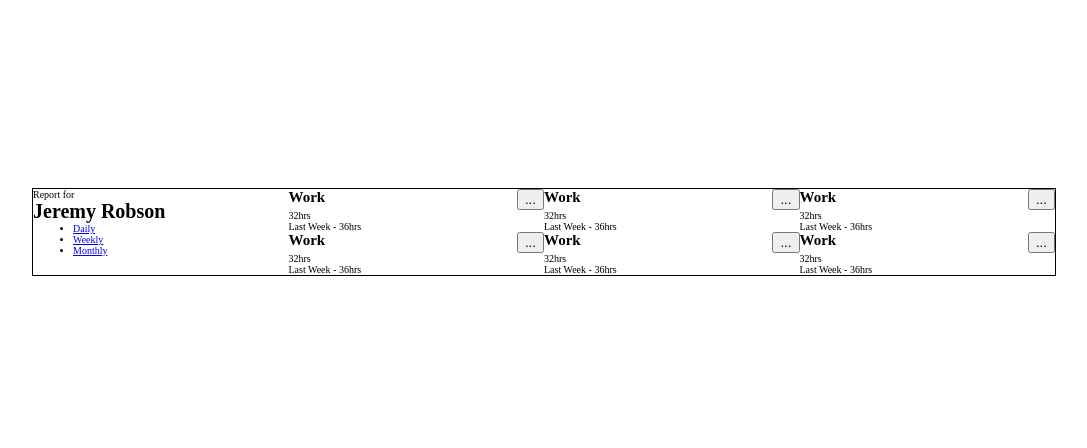
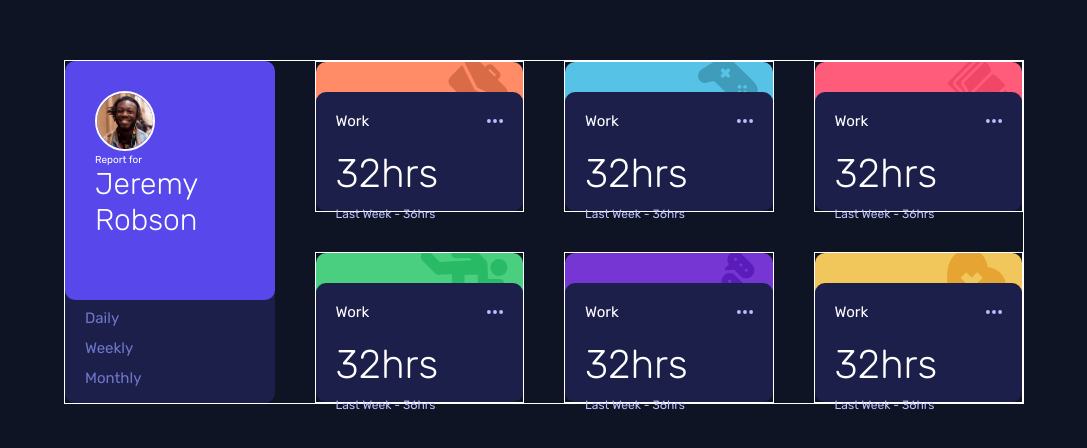
Before and after one commit to Lfreeman124/time-tracking, a plain HTML site: page index.html in a window 1280 px wide. Shown: the part 168-616 px from the top of the page, without its empty margins (96-1183 px from the left). Drawn offline with Linux system fonts and the light colour scheme.

Commit message:
Lots of CSS additions

```diff
--- a/index.html
+++ b/index.html
@@ -14,36 +14,38 @@
 
     <title>Frontend Mentor | Time tracking dashboard</title>
     <link rel="stylesheet" href="style.css" />
+    <style>
+      @import url("https://fonts.googleapis.com/css2?family=Rubik:wght@300;400;500&display=swap");
+    </style>
   </head>
   <body>
     <main>
       <div class="container">
         <!-- User -->
         <div class="user-container">
-
           <div class="user">
+            <img src="./images/image-jeremy.png" alt="" />
             <p>Report for</p>
             <h1 class="user-name">Jeremy Robson</h1>
           </div>
-
           <div class="user-underlay">
-            <nav>
-            <ul>
-              <li class="nav-link nav-daily"><a href="#">Daily</a></li>
-              <li class="nav-link nav-weekly"><a href="#">Weekly</a></li>
-              <li class="nav-link nav-monthly"><a href="#">Monthly</a></li>
-            </ul>
-          </nav>
+            <nav class="time-nav">
+              <a class="nav-link nav-daily" href="#">Daily</a><br />
+              <a class="nav-link nav-weekly" href="#">Weekly</a><br />
+              <a class="nav-link nav-monthly" href="#">Monthly</a><br />
+            </nav>
           </div>
         </div>
 
         <!-- Work -->
         <div class="card-container">
-          <div class="card-container-underlay"></div>
+          <div class="underlay work-underlay">
+            <img src="./images/icon-work.svg" alt="" />
+          </div>
           <div class="category-container">
             <div class="category">
               <h2>Work</h2>
-              <button>...</button>
+              <img src="./images/icon-ellipsis.svg" alt="" />
             </div>
             <p class="time">32hrs</p>
             <p class="last-update">Last Week - 36hrs</p>
@@ -53,11 +55,13 @@
 
         <!-- Play -->
         <div class="card-container">
-          <div class="card-container-underlay"></div>
+          <div class="underlay play-underlay">
+            <img src="./images/icon-play.svg" alt="" />
+          </div>
           <div class="category-container">
             <div class="category">
               <h2>Work</h2>
-              <button>...</button>
+              <img src="./images/icon-ellipsis.svg" alt="" />
             </div>
             <p class="time">32hrs</p>
             <p class="last-update">Last Week - 36hrs</p>
@@ -67,11 +71,13 @@
 
         <!-- Study -->
         <div class="card-container">
-          <div class="card-container-underlay"></div>
+          <div class="underlay study-underlay">
+            <img src="./images/icon-study.svg" alt="" />
+          </div>
           <div class="category-container">
             <div class="category">
               <h2>Work</h2>
-              <button>...</button>
+              <img src="./images/icon-ellipsis.svg" alt="" />
             </div>
             <p class="time">32hrs</p>
             <p class="last-update">Last Week - 36hrs</p>
@@ -81,11 +87,13 @@
 
         <!-- Exercise -->
         <div class="card-container">
-          <div class="card-container-underlay"></div>
+          <div class="underlay exercise-underlay">
+            <img src="./images/icon-exercise.svg" alt="" />
+          </div>
           <div class="category-container">
             <div class="category">
               <h2>Work</h2>
-              <button>...</button>
+              <img src="./images/icon-ellipsis.svg" alt="" />
             </div>
             <p class="time">32hrs</p>
             <p class="last-update">Last Week - 36hrs</p>
@@ -95,11 +103,13 @@
 
         <!-- Social -->
         <div class="card-container">
-          <div class="card-container-underlay"></div>
+          <div class="underlay social-underlay">
+            <img src="./images/icon-social.svg" alt="" />
+          </div>
           <div class="category-container">
             <div class="category">
               <h2>Work</h2>
-              <button>...</button>
+              <img src="./images/icon-ellipsis.svg" alt="" />
             </div>
             <p class="time">32hrs</p>
             <p class="last-update">Last Week - 36hrs</p>
@@ -109,11 +119,13 @@
 
         <!-- Self Care -->
         <div class="card-container">
-          <div class="card-container-underlay"></div>
+          <div class="underlay self-care-underlay">
+            <img src="./images/icon-self-care.svg" alt="" />
+          </div>
           <div class="category-container">
             <div class="category">
               <h2>Work</h2>
-              <button>...</button>
+              <img src="./images/icon-ellipsis.svg" alt="" />
             </div>
             <p class="time">32hrs</p>
             <p class="last-update">Last Week - 36hrs</p>
--- a/style.css
+++ b/style.css
@@ -10,6 +10,8 @@
 
 :root {
   font-size: 62.5%;
+  color: white;
+  font-family: "Rubik", sans-serif;
 
   /* TYPOGRAPHY */
   /* font family */
@@ -26,8 +28,9 @@
   /* COLORS */
   /* primary */
   --clr-blue: hsl(246, 80%, 60%);
+  --clr-orange-light: hsl(15, 100%, 70%);
   --clr-blue-soft: hsl(195, 74%, 62%);
-  --clr-red-light: hsl(15, 100%, 70%);
+  --clr-red-light: hsl(348, 100%, 68%);
   --clr-green-lime: hsl(145, 58%, 55%);
   --clr-violet: hsl(264, 64%, 52%);
   --clr-orange-soft: hsl(43, 84%, 65%);
@@ -41,7 +44,7 @@
 
 /* GLOBALS */
 body {
-  /* background-color: var(--clr-blue); */
+  background-color: var(--clr-blue-very-dark);
 }
 
 main {
@@ -55,19 +58,143 @@ main {
 /* TYPOGRAPHY */
 
 /* LAYOUT */
+
 .container {
-  width: 80%;
-  border: 1px solid black;
+  width: 75%;
+  max-height: 75%;
+  border: 1px solid white;
   display: grid;
   grid-template-columns: repeat(4, 1fr);
   grid-template-rows: repeat(2, 1fr);
+  gap: 4rem;
 }
 
-.user-container {
-  grid-row: 1 / 3;
+.card-container {
+  border: 1px solid white;
+  height: auto;
+  position: relative;
+}
+
+.category-container {
+  background-color: var(--clr-blue-dark);
+  padding: 2rem;
+  height: 80%;
+  width: inherit;
+  border-radius: 10px;
+  position: relative;
+  z-index: 10;
+  bottom: 10%;
 }
 
 .category {
   display: flex;
   justify-content: space-between;
+  align-items: center;
 }
+
+.category img {
+  width: 1.6rem;
+}
+
+.category h2 {
+  font-size: 1.5rem;
+  font-weight: var(--fw-medium);
+}
+
+.time {
+  font-size: 4rem;
+  font-weight: var(--fw-light);
+  margin: 2rem 0 1rem;
+}
+
+.last-update {
+  font-size: 1.2rem;
+  color: var(--clr-blue-pale);
+}
+
+/* User */
+
+.user-container {
+  grid-row: 1 / 3;
+  position: relative;
+}
+
+.user {
+  height: 70%;
+  background-color: var(--clr-blue);
+  padding: 3rem;
+  border-radius: 10px;
+  position: relative;
+  z-index: 5;
+}
+
+.user-underlay {
+  background-color: var(--clr-blue-dark);
+  border-radius: 10px;
+  height: 35%;
+  width: inherit;
+  position: relative;
+  bottom: 5%;
+  padding: 2rem;
+}
+
+.user img {
+  height: 6rem;
+  border-radius: 50%;
+  border: white 2px solid;
+}
+
+.user-name {
+  font-size: 3rem;
+  font-weight: var(--fw-light);
+}
+
+.time-nav a {
+  text-decoration: none;
+  color: var(--clr-blue-des);
+  font-size: 1.5rem;
+  line-height: 3rem;
+}
+
+/* Activities */
+
+.underlay {
+  position: relative;
+  width: inherit;
+  height: 30%;
+  border-radius: 10px;
+  overflow: hidden;
+  top: 0;
+}
+
+.underlay img {
+  height: 6rem;
+  top: -5px;
+  right: 1.5rem;
+  position: absolute;
+  z-index: 5;
+}
+
+.work-underlay {
+  background-color: var(--clr-orange-light);
+}
+
+.play-underlay {
+  background-color: var(--clr-blue-soft);
+}
+
+.study-underlay {
+  background-color: var(--clr-red-light);
+}
+
+.exercise-underlay {
+  background-color: var(--clr-green-lime);
+}
+
+.social-underlay {
+  background-color: var(--clr-violet);
+}
+
+.self-care-underlay {
+  background-color: var(--clr-orange-soft);
+}
```
